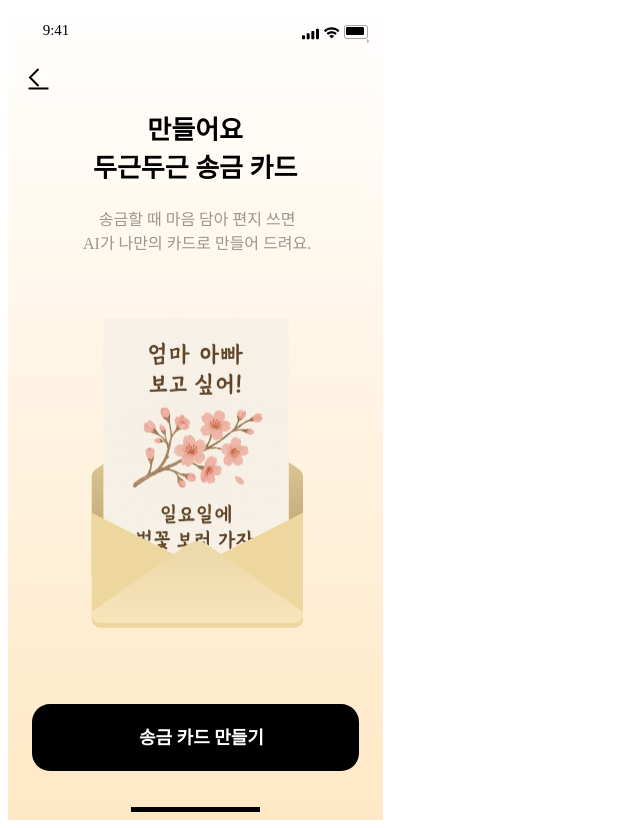
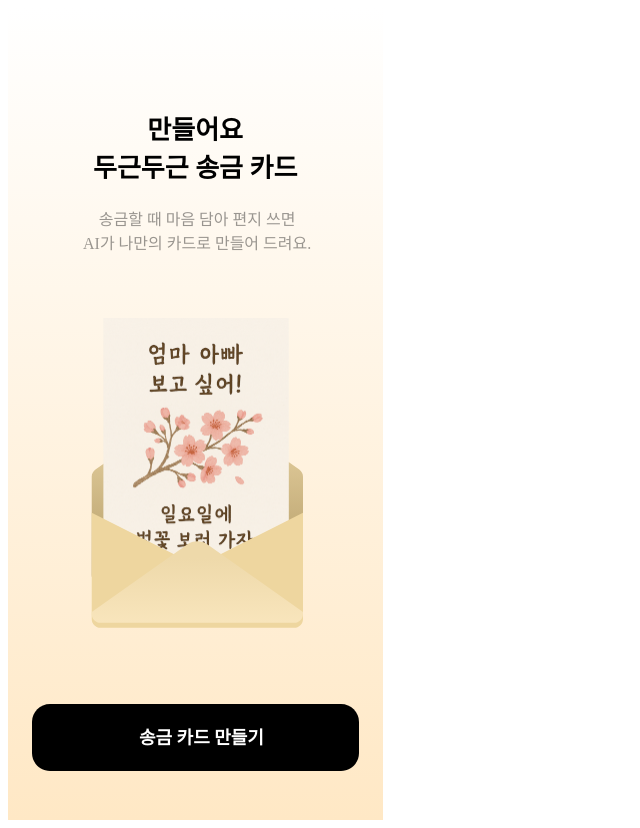
Before and after one commit to kker5/web-test, a website: page public/intro.html in a window 1280 px wide. Shown: the whole page, without its empty margins (0-640 px from the left). Drawn offline with Linux system fonts and the light colour scheme.

Commit message:
os 컴포넌트 제거

```diff
--- a/public/intro.html
+++ b/public/intro.html
@@ -52,7 +52,7 @@
             </defs>
         </svg>
     </div>
-    <div data-layer="status bar" style="width: 375px; height: 44px; left: 0px; top: 0px; position: absolute">
+    <!-- <div data-layer="status bar" style="width: 375px; height: 44px; left: 0px; top: 0px; position: absolute">
         <div data-layer="Border"
             style="width: 22px; height: 11.33px; left: 336.33px; top: 17.33px; position: absolute; opacity: 0.35; border-radius: 2.67px; border: 1px black solid">
         </div>
@@ -85,8 +85,8 @@
                 style="width: 54px; left: 0px; top: 7px; position: absolute; text-align: center; color: black; font-size: 15px; font-family: SpoqaHanSans; font-weight: 400; word-wrap: break-word">
                 9:41</div>
         </div>
-    </div>
-    <div data-layer="system/ios/homebar/light"
+    </div> -->
+    <!-- <div data-layer="system/ios/homebar/light"
         style="width: 375px; height: 34px; left: 0px; top: 778px; position: absolute">
         <div data-layer="bar"
             style="width: 128.85px; height: 5px; left: 123.08px; top: 21px; position: absolute; overflow: hidden">
@@ -94,7 +94,7 @@
                 style="width: 134px; height: 5px; left: -3px; top: 0px; position: absolute; background: black; border-radius: 100px">
             </div>
         </div>
-    </div>
+    </div> -->
     <div data-svg-wrapper data-layer="Rectangle 6" style="left: 24px; top: 696px; position: absolute">
         <svg width="327" height="67" viewBox="0 0 327 67" fill="none" xmlns="http://www.w3.org/2000/svg">
             <path
@@ -106,15 +106,15 @@
         style="left: 125px; top: 710px; position: absolute; text-align: center; color: white; font-size: 18px; font-family: SpoqaHanSans; font-weight: 700; line-height: 38px; word-wrap: break-word; background: none; border: none; cursor: pointer;">
         송금 카드 만들기
     </button>
-    <div data-svg-wrapper data-layer="Rectangle 16" style="left: 20px; top: 60px; position: absolute">
+    <!-- <div data-svg-wrapper data-layer="Rectangle 16" style="left: 20px; top: 60px; position: absolute">
         <svg width="12" height="19" viewBox="0 0 12 19" fill="none" xmlns="http://www.w3.org/2000/svg">
             <path d="M10.4853 1L2 9.48528L10.4853 17.9706" stroke="black" stroke-width="2" />
         </svg>
-    </div>
-    <div data-svg-wrapper data-layer="Line 1" style="left: 20.49px; top: 68.49px; position: absolute">
+    </div> -->
+    <!-- <div data-svg-wrapper data-layer="Line 1" style="left: 20.49px; top: 68.49px; position: absolute">
         <svg width="21" height="3" viewBox="0 0 21 3" fill="none" xmlns="http://www.w3.org/2000/svg">
             <path d="M0.485291 1.48528H20.4853" stroke="black" stroke-width="2" />
         </svg>
-    </div>
+    </div> -->
 </div>
 </body>
```
